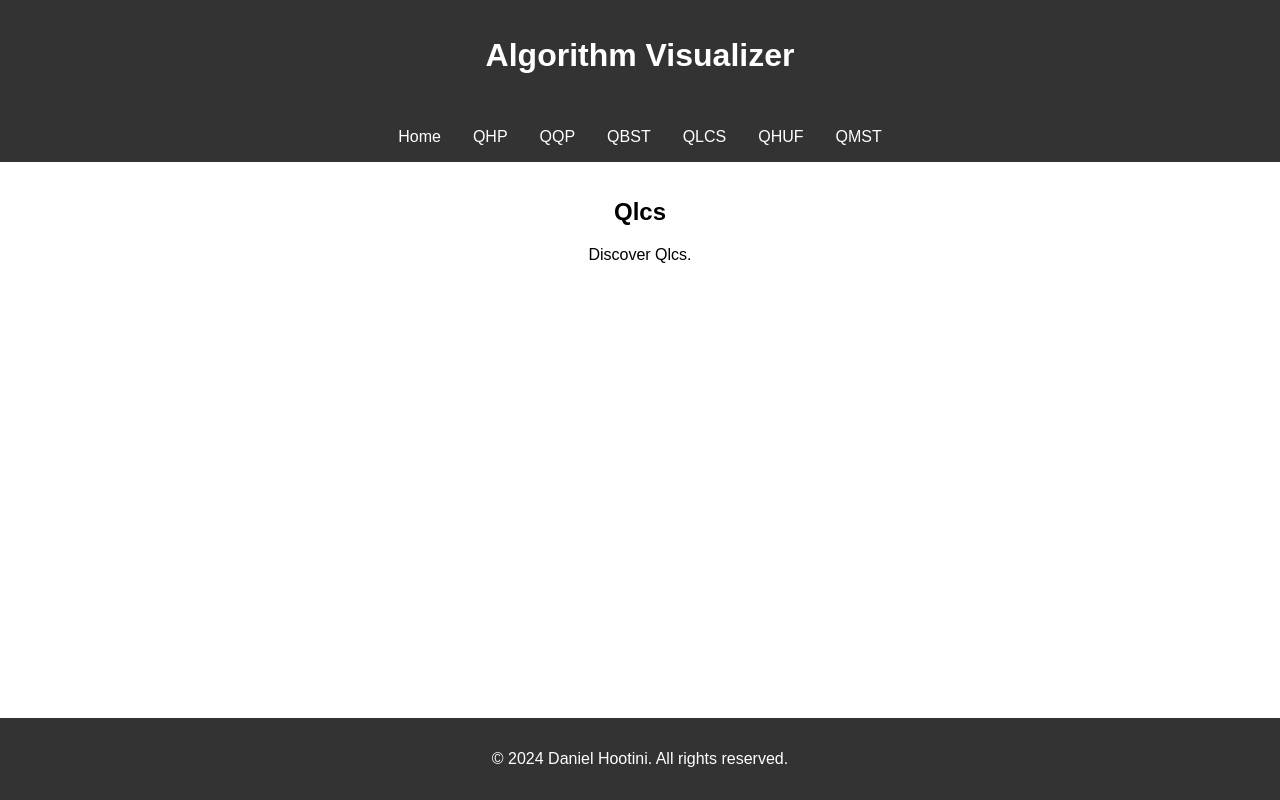
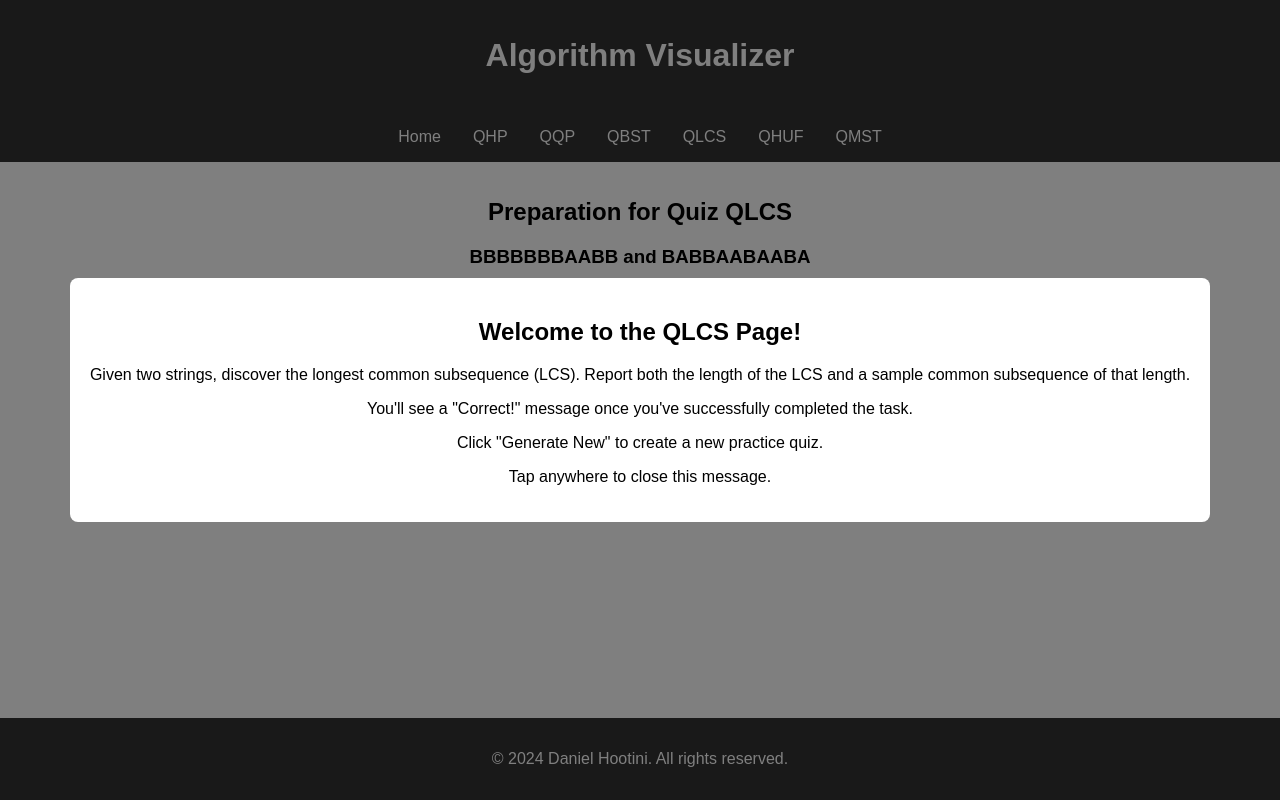
Before and after one commit to DanielH987/algorithm-visualizer, a React (Create React App) app: page /qlcs in a window 1280 px wide. Built offline with nearby package versions, Linux system fonts and the light colour scheme.

Commit message:
feat: Add LongCommonSub component for preparation of Quiz QLCS

```diff
--- /dev/null
+++ b/src/components/LongCommonSub/LongCommonSub.js
@@ -0,0 +1,29 @@
+import React, { useState, useEffect } from 'react';
+
+const generateRandomString = (length) => {
+    let result = '';
+    const characters = 'AB';
+    for (let i = 0; i < length; i++) {
+        result += characters.charAt(Math.floor(Math.random() * characters.length));
+    }
+    return result;
+};
+
+const LongCommonSub = () => {
+    const [string1, setString1] = useState('');
+    const [string2, setString2] = useState('');
+
+    useEffect(() => {
+        setString1(generateRandomString(11));
+        setString2(generateRandomString(11));
+    }, []);
+
+    return (
+        <div>
+            <h2>Preparation for Quiz QLCS</h2>
+            <h3>{string1} and {string2}</h3>
+        </div>
+    );
+};
+
+export default LongCommonSub;
--- a/src/pages/Qhp.js
+++ b/src/pages/Qhp.js
@@ -1,5 +1,5 @@
 import React, { useState, useEffect } from 'react';
-import Tree from '../components/Tree';
+import Tree from '../components/Heap/Tree';
 import Modal from '../components/Modal';
 
 const Qhp = () => {
--- a/src/pages/Qlcs.js
+++ b/src/pages/Qlcs.js
@@ -1,10 +1,27 @@
-import React from 'react';
+import React, { useState, useEffect } from 'react';
+import LongCommonSub from '../components/LongCommonSub/LongCommonSub';
+import Modal from '../components/Modal';
 
 const Qlcs = () => {
+  const [isModalOpen, setIsModalOpen] = useState(false);
+
+  useEffect(() => {
+    setIsModalOpen(true);
+  }, []);
+
+  const handleCloseModal = () => {
+    setIsModalOpen(false);
+  };
   return (
     <div>
-      <h2>Qlcs</h2>
-      <p>Discover Qlcs.</p>
+      <LongCommonSub />
+      <Modal isOpen={isModalOpen} onClose={handleCloseModal}>
+        <h2>Welcome to the QLCS Page!</h2>
+        <p>Given two strings, discover the longest common subsequence (LCS). Report both the length of the LCS and a sample common subsequence of that length.</p>
+        <p>You'll see a "Correct!" message once you've successfully completed the task.</p>
+        <p>Click "Generate New" to create a new practice quiz.</p>
+        <p>Tap anywhere to close this message.</p>
+      </Modal>
     </div>
   );
 };
--- a/src/pages/Qqp.js
+++ b/src/pages/Qqp.js
@@ -1,5 +1,5 @@
 import React, { useState, useEffect } from 'react';
-import QuicksortPartition from '../components/QuicksortPartition';
+import QuicksortPartition from '../components/Quicksort/QuicksortPartition';
 import Modal from '../components/Modal';
 
 const Qqp = () => {
```
Also changed, not shown: src/components/Heap/Tree.js (renamed from src/components/Tree.js), src/components/Heap/TreeNode.js (renamed from src/components/TreeNode.js), src/components/Quicksort/Box.js (renamed from src/components/Box.js), src/components/Quicksort/QuicksortPartition.js (renamed from src/components/QuicksortPartition.js).
